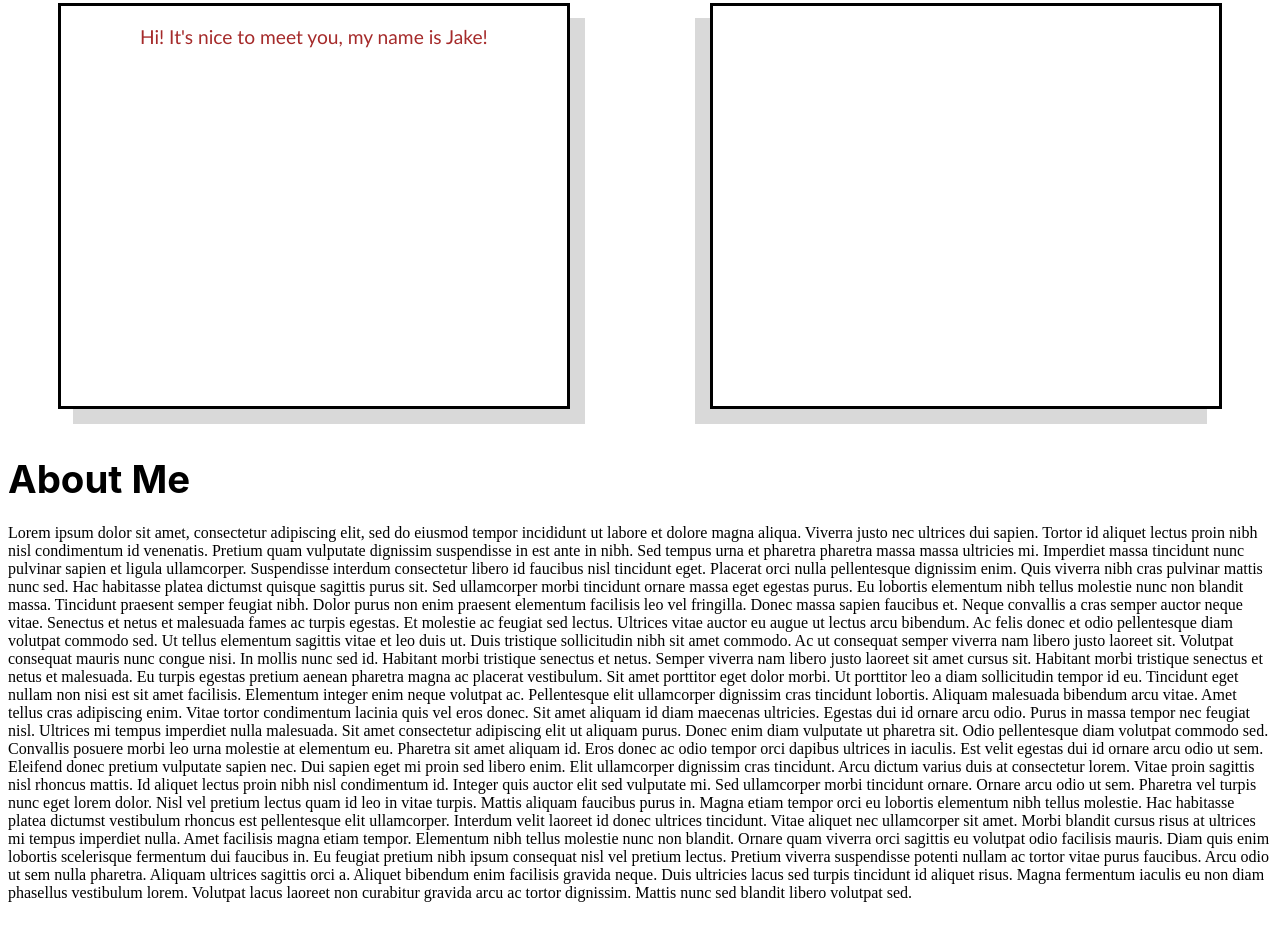
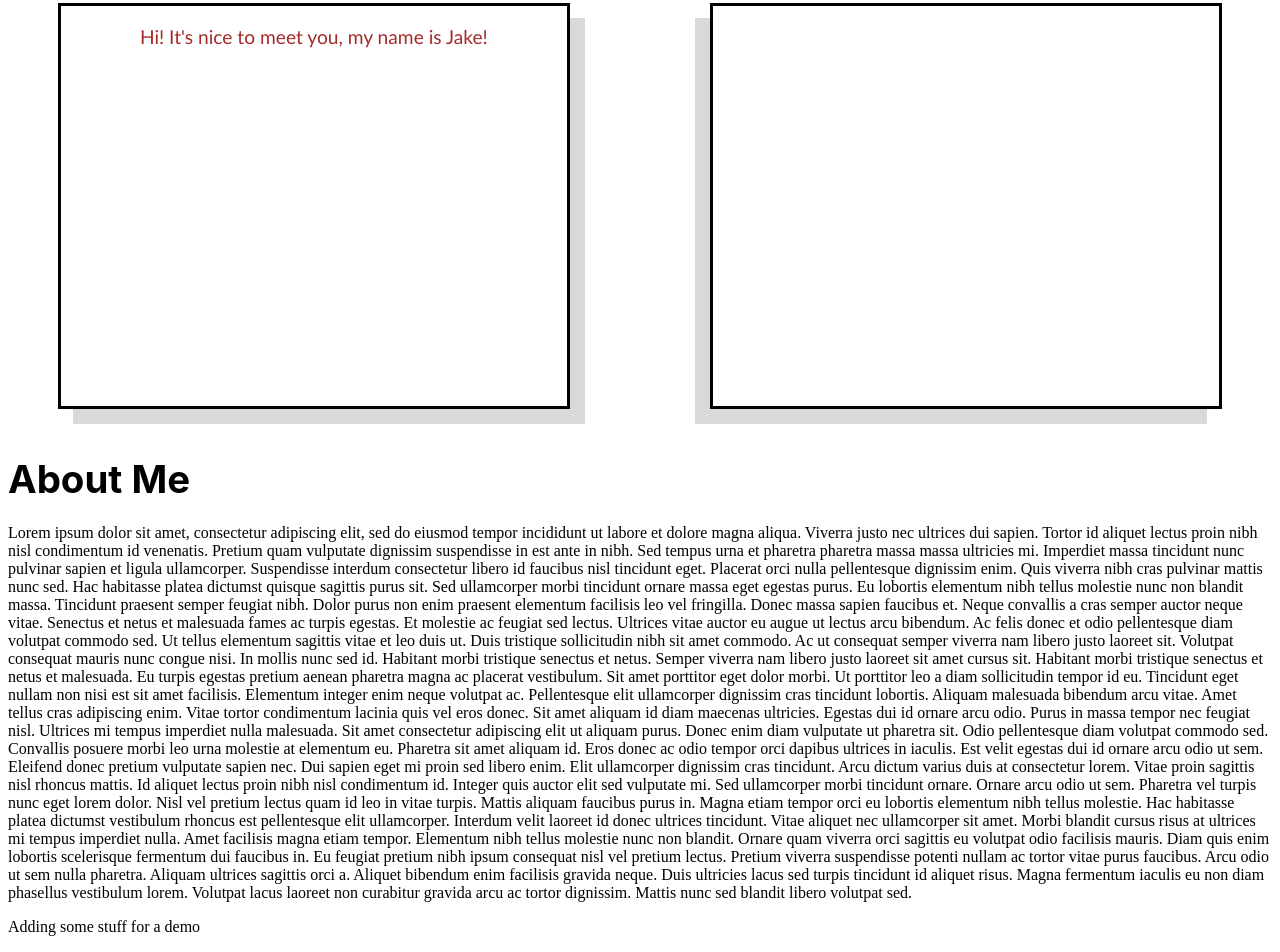
Before and after one commit to jakespruhan/my-website, a plain HTML site: page index.html in a window 1280 px wide. Shown: the part 324-1276 px from the top of the page. Before the commit the page ends 1242 px from the top, so only its background shows below. Drawn offline with Linux system fonts and the light colour scheme.

Commit message:
Added some demo information

```diff
--- a/index.html
+++ b/index.html
@@ -41,5 +41,6 @@
   Pharetra sit amet aliquam id. Eros donec ac odio tempor orci dapibus ultrices in iaculis. Est velit egestas dui id ornare arcu odio ut sem. Eleifend donec pretium vulputate sapien nec. Dui sapien eget mi proin sed libero enim. Elit ullamcorper dignissim cras tincidunt. Arcu dictum varius duis at consectetur lorem. Vitae proin sagittis nisl rhoncus mattis. Id aliquet lectus proin nibh nisl condimentum id. Integer quis auctor elit sed vulputate mi. Sed ullamcorper morbi tincidunt ornare. Ornare arcu odio ut sem. Pharetra vel turpis nunc eget lorem dolor. Nisl vel pretium lectus quam id leo in vitae turpis. Mattis aliquam faucibus purus in. Magna etiam tempor orci eu lobortis elementum nibh tellus molestie. Hac habitasse platea dictumst vestibulum rhoncus est pellentesque elit ullamcorper. Interdum velit laoreet id donec ultrices tincidunt. Vitae aliquet nec ullamcorper sit amet. Morbi blandit cursus risus at ultrices mi tempus imperdiet nulla.
 
   Amet facilisis magna etiam tempor. Elementum nibh tellus molestie nunc non blandit. Ornare quam viverra orci sagittis eu volutpat odio facilisis mauris. Diam quis enim lobortis scelerisque fermentum dui faucibus in. Eu feugiat pretium nibh ipsum consequat nisl vel pretium lectus. Pretium viverra suspendisse potenti nullam ac tortor vitae purus faucibus. Arcu odio ut sem nulla pharetra. Aliquam ultrices sagittis orci a. Aliquet bibendum enim facilisis gravida neque. Duis ultricies lacus sed turpis tincidunt id aliquet risus. Magna fermentum iaculis eu non diam phasellus vestibulum lorem. Volutpat lacus laoreet non curabitur gravida arcu ac tortor dignissim. Mattis nunc sed blandit libero volutpat sed.</p>
+  <p>Adding some stuff for a demo</p>
 </body>
 </html>
```
